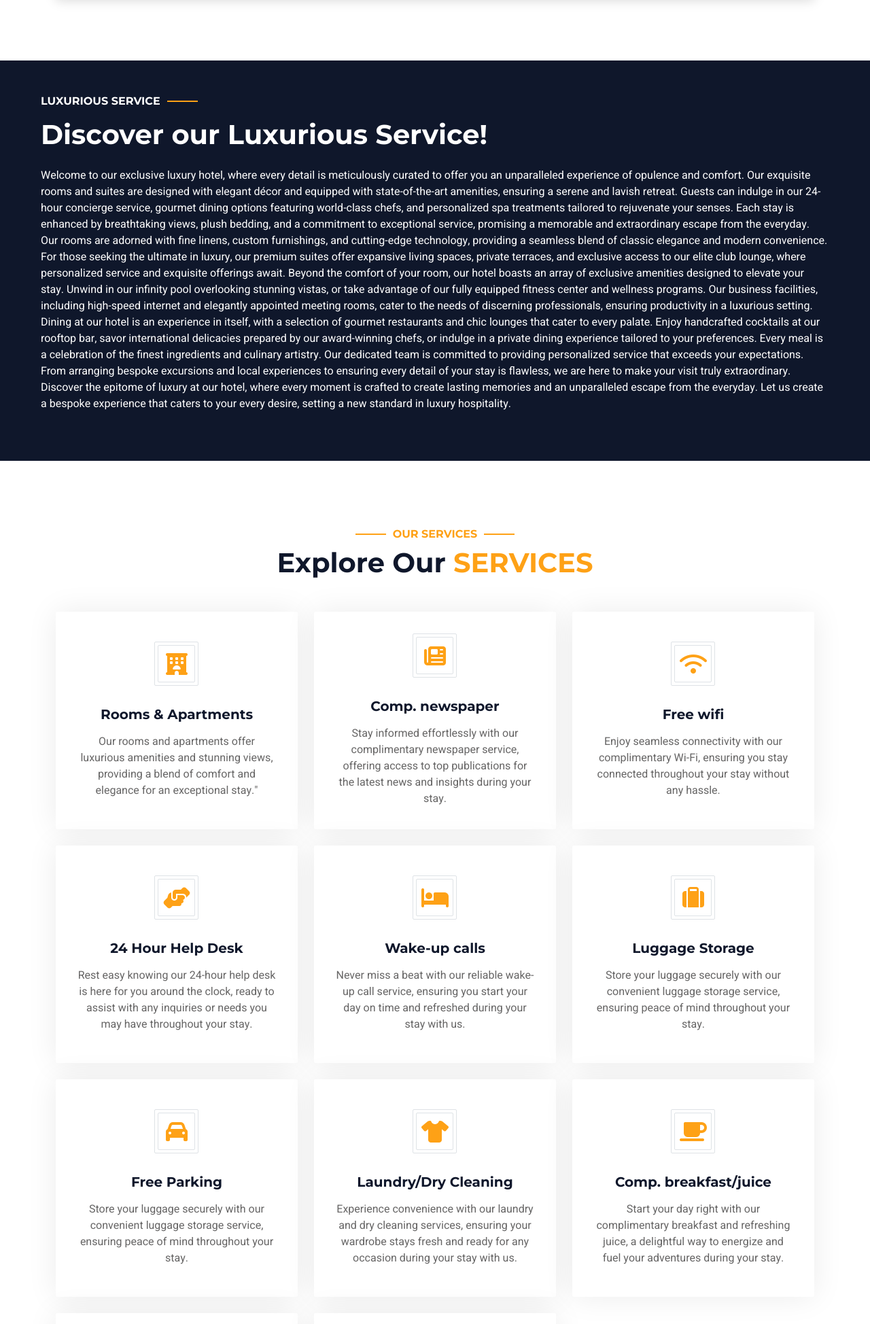
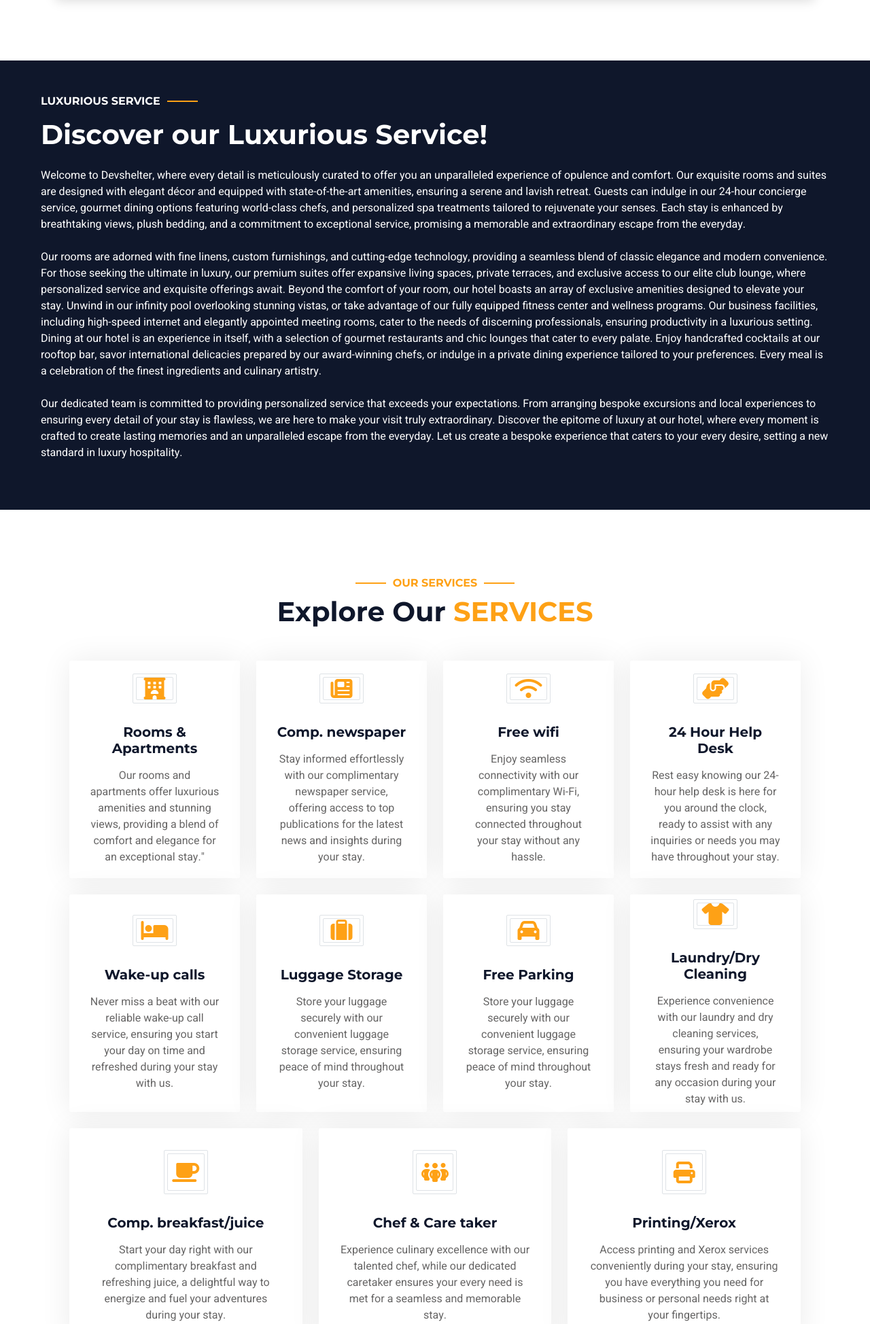
Before and after one commit to PSMcodes/devshelter, a PHP site: page /service.html in a window 1280 px wide. Shown: the part 492-2440 px from the top of the page at 68% size. Run offline with PHP 8.4, Linux system fonts and the light colour scheme; some libraries are stand-ins or nearby versions.

Commit message:
minor changes

```diff
--- a/css/style.css
+++ b/css/style.css
@@ -423,7 +423,7 @@
 .footer {
     position: relative;
     margin-top: -110px;
-    padding-top: 180px;
+    padding-top: 80px;
 }
 
 .footer .btn.btn-social {
--- a/service.html
+++ b/service.html
@@ -381,20 +381,14 @@
                                 <h6 class="section-title text-start text-white text-uppercase mb-3">luxurious Service</h6>
                                 <h1 class="text-white mb-4">Discover our Luxurious Service!</h1>
                                 <p class="text-white mb-4">
-                                    Welcome to our exclusive luxury hotel, where every detail is meticulously curated to offer you an unparalleled experience of opulence and comfort. Our exquisite rooms and suites are designed with elegant décor and equipped with state-of-the-art amenities, ensuring a serene and lavish retreat. Guests can indulge in our 24-hour concierge service, gourmet dining options featuring world-class chefs, and personalized spa treatments tailored to rejuvenate your senses.
-
-                                    Each stay is enhanced by breathtaking views, plush bedding, and a commitment to exceptional service, promising a memorable and extraordinary escape from the everyday. Our rooms are adorned with fine linens, custom furnishings, and cutting-edge technology, providing a seamless blend of classic elegance and modern convenience. For those seeking the ultimate in luxury, our premium suites offer expansive living spaces, private terraces, and exclusive access to our elite club lounge, where personalized service and exquisite offerings await.
-
-                                    Beyond the comfort of your room, our hotel boasts an array of exclusive amenities designed to elevate your stay. Unwind in our infinity pool overlooking stunning vistas, or take advantage of our fully equipped fitness center and wellness programs. Our business facilities, including high-speed internet and elegantly appointed meeting rooms, cater to the needs of discerning professionals, ensuring productivity in a luxurious setting.
-
-                                    Dining at our hotel is an experience in itself, with a selection of gourmet restaurants and chic lounges that cater to every palate. Enjoy handcrafted cocktails at our rooftop bar, savor international delicacies prepared by our award-winning chefs, or indulge in a private dining experience tailored to your preferences. Every meal is a celebration of the finest ingredients and culinary artistry.
-
-                                    Our dedicated team is committed to providing personalized service that exceeds your expectations. From arranging bespoke excursions and local experiences to ensuring every detail of your stay is flawless, we are here to make your visit truly extraordinary. Discover the epitome of luxury at our hotel, where every moment is crafted to create lasting memories and an unparalleled escape from the everyday. Let us create a bespoke experience that caters to your every desire, setting a new standard in luxury hospitality.
+                                  Welcome to Devshelter, where every detail is meticulously curated to offer you an unparalleled experience of opulence and comfort. Our exquisite rooms and suites are designed with elegant décor and equipped with state-of-the-art amenities, ensuring a serene and lavish retreat. Guests can indulge in our 24-hour concierge service, gourmet dining options featuring world-class chefs, and personalized spa treatments tailored to rejuvenate your senses. Each stay is enhanced by breathtaking views, plush bedding, and a commitment to exceptional service, promising a memorable and extraordinary escape from the everyday. <br> <br>
+                                  Our rooms are adorned with fine linens, custom furnishings, and cutting-edge technology, providing a seamless blend of classic elegance and modern convenience. For those seeking the ultimate in luxury, our premium suites offer expansive living spaces, private terraces, and exclusive access to our elite club lounge, where personalized service and exquisite offerings await. Beyond the comfort of your room, our hotel boasts an array of exclusive amenities designed to elevate your stay. Unwind in our infinity pool overlooking stunning vistas, or take advantage of our fully equipped fitness center and wellness programs. Our business facilities, including high-speed internet and elegantly appointed meeting rooms, cater to the needs of discerning professionals, ensuring productivity in a luxurious setting. Dining at our hotel is an experience in itself, with a selection of gourmet restaurants and chic lounges that cater to every palate. Enjoy handcrafted cocktails at our rooftop bar, savor international delicacies prepared by our award-winning chefs, or indulge in a private dining experience tailored to your preferences.
+                                  Every meal is a celebration of the finest ingredients and culinary artistry. <br> <br> Our dedicated team is committed to providing personalized service that exceeds your expectations. From arranging bespoke excursions and local experiences to ensuring every detail of your stay is flawless, we are here to make your visit truly extraordinary. Discover the epitome of luxury at our hotel, where every moment is crafted to create lasting memories and an unparalleled escape from the everyday. Let us create a bespoke experience that caters to your every desire, setting a new standard in luxury hospitality.
                                     </p>
 
                             </div>
                         </div>
-                        <!-- <div class="col-md-6">
+                        <!-- <div class="col-md-4">
                             <div class="video">
                                 <button type="button" class="btn-play" data-bs-toggle="modal" data-src="https://www.youtube.com/embed/C6ZQTMQ7k9A?si=YlIgMoi5oue9Y4iE" data-bs-target="#videoModal">
                                     <span></span>
@@ -414,8 +408,8 @@
                     <h6 class="section-title text-center text-primary text-uppercase">Our Services</h6>
                     <h1 class="mb-5">Explore Our <span class="text-primary text-uppercase">Services</span></h1>
                 </div>
-                <div class="row g-4 ">
-                    <div class="col-lg-4 col-md-6 wow fadeInUp" data-wow-delay="0.1s">
+                <div class="row  m-2">
+                    <div class="col-lg-3 col-md-3 wow fadeInUp" data-wow-delay="0.1s">
                         <a class="service-item rounded" href="">
                             <div class="service-icon bg-transparent border rounded p-1">
                                 <div class="w-100 h-100 border rounded d-flex align-items-center justify-content-center">
@@ -426,7 +420,7 @@
                             <p class="text-body mb-0">Our rooms and apartments offer luxurious amenities and stunning views, providing a blend of comfort and elegance for an exceptional stay."</p>
                         </a>
                     </div>
-                    <div class="col-lg-4 col-md-6 wow fadeInUp" data-wow-delay="0.2s">
+                    <div class="col-lg-3 col-md-3 wow fadeInUp" data-wow-delay="0.2s">
                         <a class="service-item rounded" href="">
                             <div class="service-icon bg-transparent border rounded p-1">
                                 <div class="w-100 h-100 border rounded d-flex align-items-center justify-content-center">
@@ -437,7 +431,7 @@
                             <p class="text-body mb-0">Stay informed effortlessly with our complimentary newspaper service, offering access to top publications for the latest news and insights during your stay.</p>
                         </a>
                     </div>
-                    <div class="col-lg-4 col-md-6 wow fadeInUp" data-wow-delay="0.3s">
+                    <div class="col-lg-3 col-md-3 wow fadeInUp" data-wow-delay="0.3s">
                         <a class="service-item rounded" href="">
                             <div class="service-icon bg-transparent border rounded p-1">
                                 <div class="w-100 h-100 border rounded d-flex align-items-center justify-content-center">
@@ -448,7 +442,7 @@
                             <p class="text-body mb-0">Enjoy seamless connectivity with our complimentary Wi-Fi, ensuring you stay connected throughout your stay without any hassle.</p>
                         </a>
                     </div>
-                    <div class="col-lg-4 col-md-6 wow fadeInUp" data-wow-delay="0.4s">
+                    <div class="col-lg-3 col-md-3 wow fadeInUp" data-wow-delay="0.4s">
                         <a class="service-item rounded" href="">
                             <div class="service-icon bg-transparent border rounded p-1">
                                 <div class="w-100 h-100 border rounded d-flex align-items-center justify-content-center">
@@ -460,7 +454,7 @@
                         </a>
                     </div>
 
-                    <div class="col-lg-4 col-md-6 wow fadeInUp" data-wow-delay="0.5s">
+                    <div class="col-lg-3 col-md-3 wow fadeInUp mt-4" data-wow-delay="0.5s">
                         <a class="service-item rounded" href="">
                             <div class="service-icon bg-transparent border rounded p-1">
                                 <div class="w-100 h-100 border rounded d-flex align-items-center justify-content-center">
@@ -471,7 +465,7 @@
                             <p class="text-body mb-0">Never miss a beat with our reliable wake-up call service, ensuring you start your day on time and refreshed during your stay with us.</p>
                         </a>
                     </div>
-                    <div class="col-lg-4 col-md-6 wow fadeInUp" data-wow-delay="0.6s">
+                    <div class="col-lg-3 col-md-3 wow fadeInUp mt-4" data-wow-delay="0.6s">
                         <a class="service-item rounded" href="">
                             <div class="service-icon bg-transparent border rounded p-1">
                                 <div class="w-100 h-100 border rounded d-flex align-items-center justify-content-center">
@@ -482,7 +476,7 @@
                             <p class="text-body mb-0">Store your luggage securely with our convenient luggage storage service, ensuring peace of mind throughout your stay.</p>
                         </a>
                     </div>
-                    <div class="col-lg-4 col-md-6 wow fadeInUp" data-wow-delay="0.6s">
+                    <div class="col-lg-3 col-md-3 wow fadeInUp mt-4" data-wow-delay="0.6s">
                         <a class="service-item rounded" href="">
                             <div class="service-icon bg-transparent border rounded p-1">
                                 <div class="w-100 h-100 border rounded d-flex align-items-center justify-content-center">
@@ -493,7 +487,7 @@
                             <p class="text-body mb-0">Store your luggage securely with our convenient luggage storage service, ensuring peace of mind throughout your stay.</p>
                         </a>
                     </div>
-                    <div class="col-lg-4 col-md-6 wow fadeInUp" data-wow-delay="0.6s">
+                    <div class="col-lg-3 col-md-3 wow fadeInUp mt-4" data-wow-delay="0.6s">
                         <a class="service-item rounded" href="">
                             <div class="service-icon bg-transparent border rounded p-1">
                                 <div class="w-100 h-100 border rounded d-flex align-items-center justify-content-center">
@@ -504,7 +498,7 @@
                             <p class="text-body mb-0">Experience convenience with our laundry and dry cleaning services, ensuring your wardrobe stays fresh and ready for any occasion during your stay with us.</p>
                         </a>
                     </div>
-                    <div class="col-lg-4 col-md-6 wow fadeInUp" data-wow-delay="0.6s">
+                    <div class="col-lg-4 col-md-4 wow fadeInUp mt-4" data-wow-delay="0.6s">
                         <a class="service-item rounded" href="">
                             <div class="service-icon bg-transparent border rounded p-1">
                                 <div class="w-100 h-100 border rounded d-flex align-items-center justify-content-center">
@@ -515,18 +509,7 @@
                             <p class="text-body mb-0">Start your day right with our complimentary breakfast and refreshing juice, a delightful way to energize and fuel your adventures during your stay.</p>
                         </a>
                     </div>
-                    <!-- <div class="col-lg-4 col-md-6 wow fadeInUp" data-wow-delay="0.6s">
-                        <a class="service-item rounded" href="">
-                            <div class="service-icon bg-transparent border rounded p-1">
-                                <div class="w-100 h-100 border rounded d-flex align-items-center justify-content-center">
-                                    <i class="fa fa-wifi fa-2x text-primary"></i>
-                                </div>
-                            </div>
-                            <h5 class="mb-3">Free Wifi</h5>
-                            <p class="text-body mb-0">"Elevate your fitness journey at DEV SHELTER's gym and yoga studio, where expert guidance and serene spaces empower guests to achieve balance and wellness."</p>
-                        </a>
-                    </div> -->
-                    <div class="col-lg-4 col-md-6 wow fadeInUp" data-wow-delay="0.6s">
+                    <div class="col-lg-4 col-md-4 mt-4 wow fadeInUp" data-wow-delay="0.6s">
                         <a class="service-item rounded" href="">
                             <div class="service-icon bg-transparent border rounded p-1">
                                 <div class="w-100 h-100 border rounded d-flex align-items-center justify-content-center">
@@ -537,7 +520,7 @@
                             <p class="text-body mb-0">Experience culinary excellence with our talented chef, while our dedicated caretaker ensures your every need is met for a seamless and memorable stay.</p>
                         </a>
                     </div>
-                    <div class="col-lg-4 col-md-6 wow fadeInUp" data-wow-delay="0.6s">
+                    <div class="col-lg-4 col-md-4 mt-4 wow fadeInUp" data-wow-delay="0.6s">
                         <a class="service-item rounded" href="">
                             <div class="service-icon bg-transparent border rounded p-1">
                                 <div class="w-100 h-100 border rounded d-flex align-items-center justify-content-center">
@@ -551,8 +534,7 @@
                 </div>
 
 
-                <div class="text-center wow fadeInUp mt-5
-                " data-wow-delay="0.1s">
+                <div class="text-center wow fadeInUp mt-5" data-wow-delay="0.1s">
 
                     <h1 class="mb-5">Explore Paid <span class="text-primary text-uppercase">Services</span></h1>
                 </div>
@@ -686,7 +668,7 @@
         <div class="container-fluid bg-dark text-light footer wow fadeIn" data-wow-delay="0.1s">
             <div class="container pb-5">
                 <div class="row g-5">
-                    <div class="col-md-6 col-lg-4 ">
+                    <div class="col-md-4 col-lg-4 ">
                         <div class="bg-primary rounded p-4">
                             <a href="index.html"><h1 class="text-white text-uppercase mb-3">DevShelter</h1></a>
                             <p class="text-white mb-0">
@@ -695,7 +677,7 @@
 							</p>
                         </div>
                     </div>
-                    <div class="col-md-6 col-lg-3">
+                    <div class="col-md-4 col-lg-3">
                         <h6 class="section-title text-start text-primary text-uppercase mb-4">Contact</h6>
                         <p class="mb-2"><i class="fa fa-map-marker-alt me-3"></i>2nd Floor, Kalpataru Building,Evershine Nagar, Malad West
                             Mumbai -400064, India.
@@ -713,7 +695,7 @@
                     </div>
                     <div class="col-lg-5 col-md-12">
                         <div class="row gy-5 g-4">
-                            <div class="col-md-6">
+                            <div class="col-md-4">
                                 <h6 class="section-title text-start text-primary text-uppercase mb-4">Company</h6>
                                 <a class="btn btn-link" href="">About Us</a>
                                 <a class="btn btn-link" href="">Contact Us</a>
@@ -721,7 +703,7 @@
                                 <a class="btn btn-link" href="">Terms & Condition</a>
                                 <a class="btn btn-link" href="">Support</a>
                             </div>
-                            <div class="col-md-6 d-flex flex-column">
+                            <div class="col-md-4 d-flex flex-column">
                               <h6 class=" text-start text-primary text-uppercase mb-4">Social media</h6>
                               <a class=" btn btn-link m-1" href=""><i class="fab fa-linkedin-in me-2"></i>Linkedin</a>
                               <a class=" btn btn-link m-1" href=""><i class="fab fa-facebook-f me-2"></i>Facebook</a>
@@ -737,13 +719,13 @@
             <!-- <div class="container">
                 <div class="copyright">
                     <div class="row">
-                        <div class="col-md-6 text-center text-md-start mb-3 mb-md-0">
+                        <div class="col-md-4 text-center text-md-start mb-3 mb-md-0">
                             &copy; <a class="border-bottom" href="#">Your Site Name</a>, All Right Reserved.
 
 							/*** This template is free as long as you keep the footer author’s credit link/attribution link/backlink. If you'd like to use the template without the footer author’s credit link/attribution link/backlink, you can purchase the Credit Removal License from "https://htmlcodex.com/credit-removal". Thank you for your support. ***/
 							Designed By <a class="border-bottom" href="https://htmlcodex.com">HTML Codex</a>
                         </div>
-                        <div class="col-md-6 text-center text-md-end">
+                        <div class="col-md-4 text-center text-md-end">
                             <div class="footer-menu">
                                 <a href="">Home</a>
                                 <a href="">Cookies</a>
```
Also changed, not shown: gallery.html (+44 -2 lines), index.html (+24 -56 lines).
